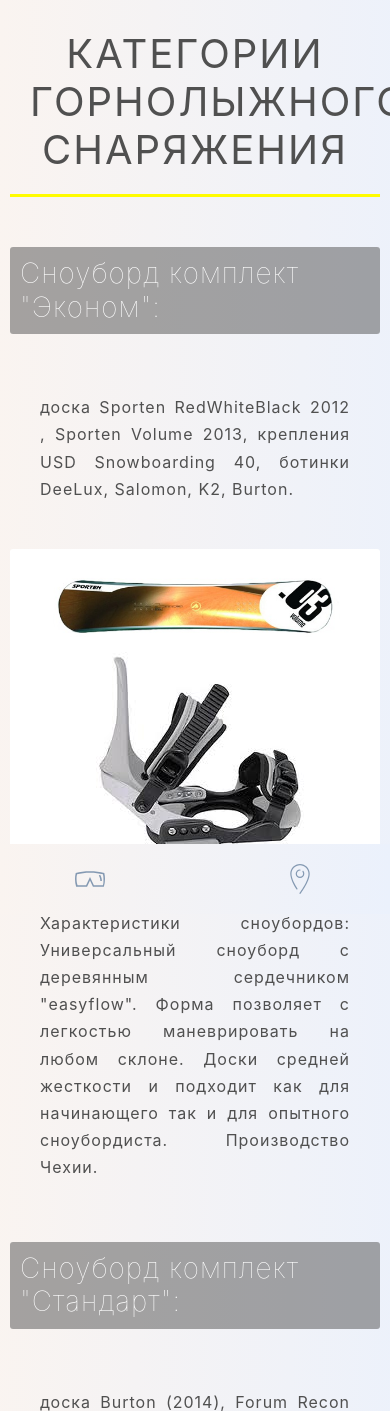
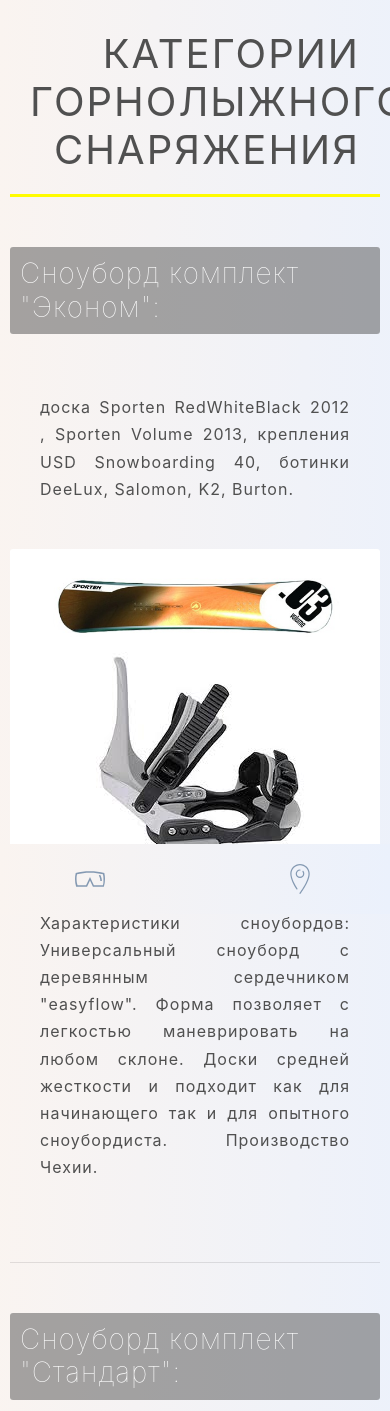
Before and after one commit to forshow/forshow.github.io, a PHP site: page /skicat.html in a window 390 px wide; the page is wider, and only the part inside the window is pictured. Shown: the top 1411 px of that part. Run offline with PHP 8.4, Linux system fonts and the light colour scheme; some libraries are stand-ins or nearby versions.

Commit message:
some fixes

```diff
--- a/rideUp/css/_menu.scss
+++ b/rideUp/css/_menu.scss
@@ -124,7 +124,7 @@ header {
                 z-index: 10;
                 background: rgb(242, 242, 246);
                 border-radius: 50%;
-                transition: 1.1s all ease-out;
+                transition: 0.5s all ease-out;
 
                 svg {
 
@@ -136,7 +136,7 @@ header {
                 &.show {
                     opacity: 1;
                     bottom: 35px;
-                    transition: 1s bottom ease-out;
+                    transition: 0.5s bottom ease-out;
                 }
             }
 
@@ -158,7 +158,7 @@ header {
                 //padding-left: 60px;
                 //padding-right: 60px;
                 transform: translate3d(0, 70px, 0);
-                transition: 0.5s transform ease-out;
+                transition: 0.3s transform ease-out;
 
                 .pusher {
                     display: block;
@@ -171,7 +171,7 @@ header {
 
                 &.show {
                     transform: translate3d(0, 0, 0);
-                    transition: 0.5s transform ease-out;
+                    transition: 0.3s transform ease-out;
                 }
             }
 
--- a/rideUp/css/_mobile.scss
+++ b/rideUp/css/_mobile.scss
@@ -148,8 +148,12 @@
             #categories {
                 padding: 10px;
 
-                h1 {
-                    text-align: center;
+                .section {
+
+                    h1 {
+                        text-align: right;
+                        font-size: 6vw;
+                    }
                 }
             }
 
--- a/rideUp/css/style.css
+++ b/rideUp/css/style.css
@@ -95,13 +95,13 @@ header nav {
     z-index: 10;
     background: #f2f2f6;
     border-radius: 50%;
-    transition: 1.1s all ease-out; }
+    transition: 0.5s all ease-out; }
     header nav #call svg path {
       fill: #8499b2; }
     header nav #call.show {
       opacity: 1;
       bottom: 35px;
-      transition: 1s bottom ease-out; }
+      transition: 0.5s bottom ease-out; }
   header nav .left-nav {
     background: linear-gradient(90.75deg, #faf4f0 0, #ebf1fc 100%);
     z-index: 5;
@@ -115,13 +115,13 @@ header nav {
     height: 70px;
     padding-top: 0;
     transform: translate3d(0, 70px, 0);
-    transition: 0.5s transform ease-out; }
+    transition: 0.3s transform ease-out; }
     header nav .left-nav .pusher {
       display: block;
       width: 150px; }
     header nav .left-nav.show {
       transform: translate3d(0, 0, 0);
-      transition: 0.5s transform ease-out; }
+      transition: 0.3s transform ease-out; }
   header nav .right-nav {
     display: none; } }
 .BRIGHT {
@@ -429,7 +429,10 @@ body {
         body main #price .price-list table tbody tr td {
           text-align: center; }
     body main #categories {
-      padding: 70px 70px; }
+      padding: 70px 70px;
+      margin-bottom: 50px; }
+      body main #categories hr {
+        margin: 50px 0; }
       body main #categories h1 {
         font-weight: normal;
         margin-bottom: 50px;
@@ -646,8 +649,9 @@ body {
             min-width: 80vw; }
   body main #categories {
     padding: 10px; }
-    body main #categories h1 {
-      text-align: center; }
+    body main #categories .section h1 {
+      text-align: right;
+      font-size: 6vw; }
   body main .wraper {
     width: 100%;
     padding: 0 10px; }
--- a/rideUp/css/style.scss
+++ b/rideUp/css/style.scss
@@ -444,10 +444,15 @@ body {
             }
         }
 
-        //START ofconfig for skicat page//
+        //START of config for skicat page//
 
         #categories {
             padding: 70px 70px;
+            margin-bottom: 50px;
+
+            hr {
+                margin: 50px 0;
+            }
 
             h1 {
                 font-weight: normal;
@@ -495,7 +500,7 @@ body {
             }
         }
 
-        //START ofconfig for skicat page//
+        //END of config for skicat page//
 
         .wraper {
             width: calc(100% - 140px);
--- a/rideUp/skicat.html
+++ b/rideUp/skicat.html
@@ -130,6 +130,8 @@
                 </p>
             </div>
 
+            <hr>
+
             <div class="section">
                 <h3>Сноуборд комплект "Стандарт":</h3>
                 <p>
@@ -151,6 +153,8 @@
                 </div>
             </div>
 
+            <hr>
+
             <div class="section">
                 <h3>Сноуборд комплект "Премиум":</h3>
                 <p>
@@ -166,6 +170,8 @@
                 </div>
             </div>
 
+            <hr>
+
             <div class="section">
                 <h3>Лыжный комплект "Стандарт":</h3>
                 <p>
@@ -177,6 +183,8 @@
                     </div>
                 </div>
             </div>
+
+            <hr>
 
             <div class="section">
                 <h3>Шлем горнолыжный и маска категории "Стандарт":</h3>
```
Also changed, not shown: rideUp/MIT-UA.txt (added, +7 -0 lines), rideUp/MIT-origin.txt (added, +7 -0 lines), rideUp/README.md (added).
